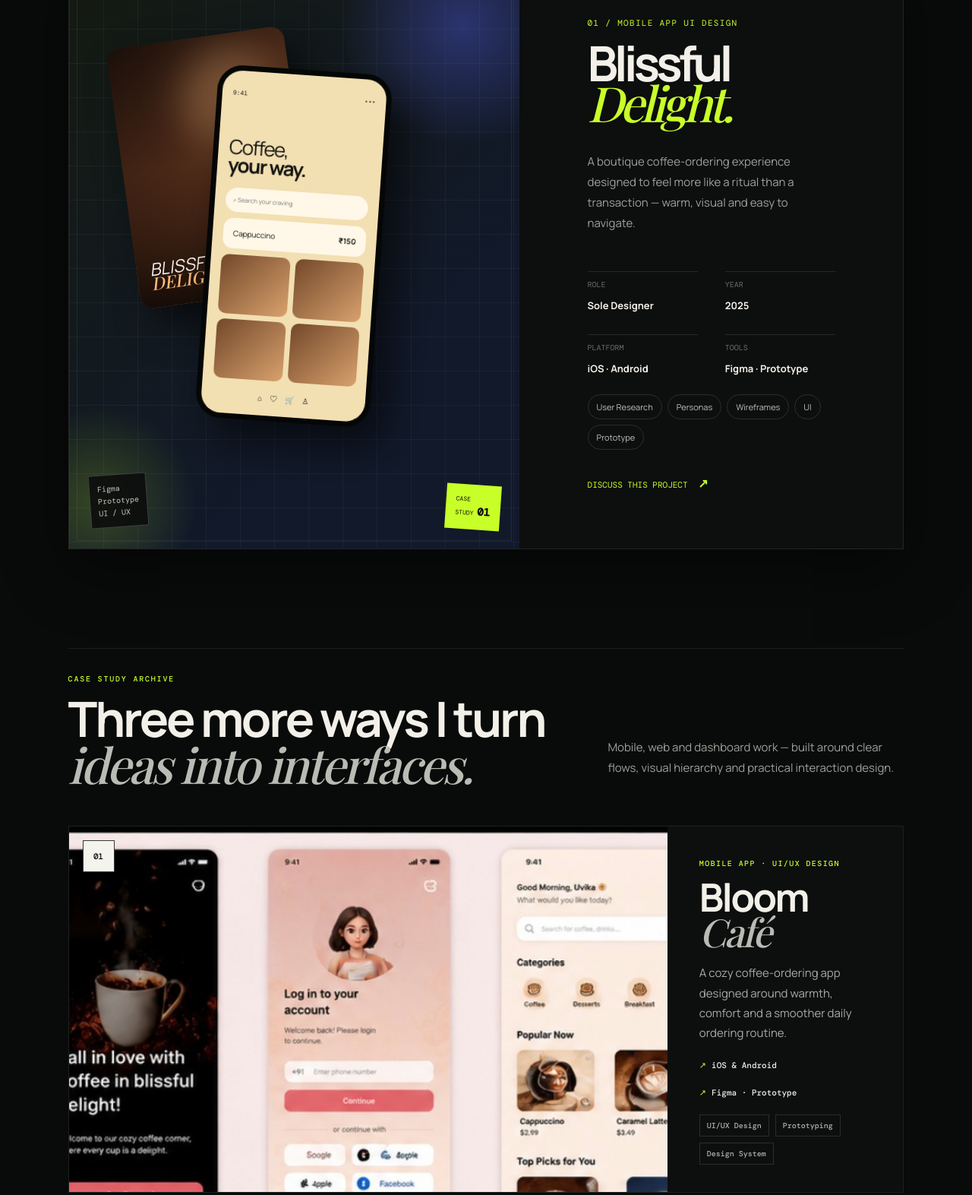
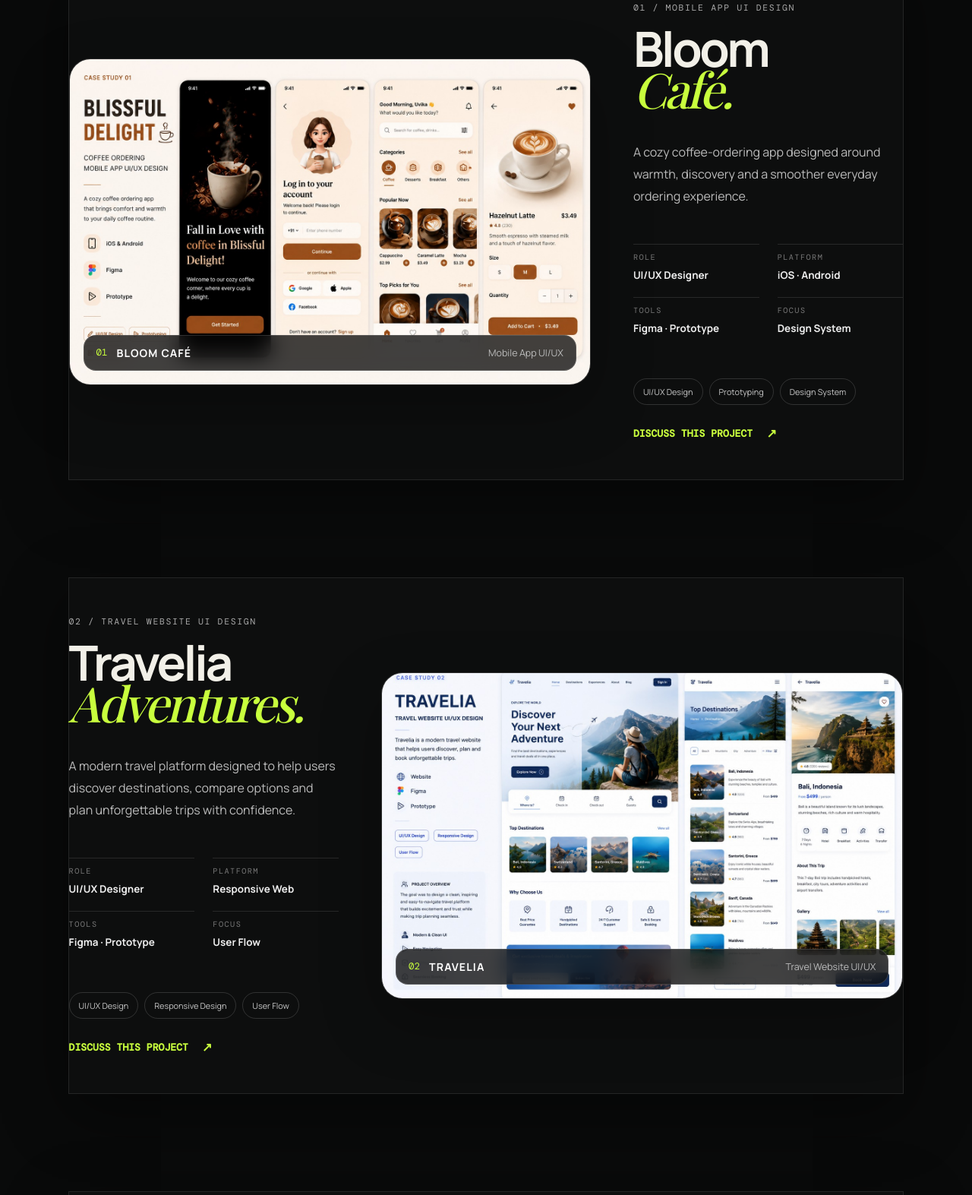
Before and after one commit to ubika-2004/ubika-portfolio, a plain HTML site: page index.html in a window 1280 px wide. Shown: the part 1322-2895 px from the top of the page at 76% size. Drawn offline with nearby package versions, Linux system fonts and the light colour scheme; a web font is replaced by a local one.

Commit message:
Add files via upload

```diff
--- a/index.html
+++ b/index.html
@@ -49,79 +49,71 @@
 <section class="marquee"><div>USER FIRST <i>✦</i> VISUAL THINKING <i>✦</i> PROTOTYPE FAST <i>✦</i> MAKE IT USEFUL <i>✦</i> MAKE IT MEMORABLE <i>✦</i></div></section>
 
 <section id="work" class="section work">
-  <div class="section-head"><span class="label">02 / SELECTED WORK</span><span class="count">01 — 04</span></div>
+  <div class="section-head"><span class="label">02 / SELECTED WORK</span><span class="count">01 — 03</span></div>
   <div class="work-intro"><h2>Good design<br><span>has a pulse.</span></h2><p>Not decoration. Not noise. A clear idea, a sharp interaction and a visual system that makes people want to keep going.</p></div>
 
-  <article class="case">
-    <div class="case-visual">
-      <div class="visual-grid"></div>
-      <div class="shape shape-1"></div><div class="shape shape-2"></div>
-      <div class="coffee-shot"><span>BLISSFUL<br><em>DELIGHT</em></span></div>
-      <div class="phone">
-        <div class="status">9:41 <span>•••</span></div>
-        <div class="phone-title">Coffee,<br><b>your way.</b></div>
-        <div class="search">⌕ Search your craving</div>
-        <div class="coffee-card"><span>Cappuccino</span><b>₹150</b></div>
-        <div class="coffee-grid"><i></i><i></i><i></i><i></i></div>
-        <div class="phone-nav">⌂　♡　🛒　♙</div>
+  <div class="case-list">
+
+    <article class="case case-feature">
+      <div class="case-visual case-image">
+        <img src="bloom-cafe.png" alt="Bloom Café mobile app UI/UX case study">
+        <div class="case-overlay"><span>01</span><b>BLOOM CAFÉ</b><em>Mobile App UI/UX</em></div>
       </div>
-      <div class="case-sticker">CASE<br>STUDY <b>01</b></div>
-      <div class="floating-note">Figma<br>Prototype<br>UI / UX</div>
-    </div>
-
       <div class="case-copy">
         <div class="number">01 / MOBILE APP UI DESIGN</div>
-      <h3>Blissful<br><em>Delight.</em></h3>
-      <p>A boutique coffee-ordering experience designed to feel more like a ritual than a transaction — warm, visual and easy to navigate.</p>
+        <h3>Bloom<br><em>Café.</em></h3>
+        <p>A cozy coffee-ordering app designed around warmth, discovery and a smoother everyday ordering experience.</p>
         <div class="meta-grid">
-        <div><small>ROLE</small><b>Sole Designer</b></div>
-        <div><small>YEAR</small><b>2025</b></div>
+          <div><small>ROLE</small><b>UI/UX Designer</b></div>
           <div><small>PLATFORM</small><b>iOS · Android</b></div>
           <div><small>TOOLS</small><b>Figma · Prototype</b></div>
+          <div><small>FOCUS</small><b>Design System</b></div>
         </div>
-      <div class="tags"><span>User Research</span><span>Personas</span><span>Wireframes</span><span>UI</span><span>Prototype</span></div>
-      <a class="case-link" href="mailto:uvikachakraborty2004@gmail.com?subject=Blissful%20Delight%20Case%20Study">Discuss this project <b>↗</b></a>
+        <div class="tags"><span>UI/UX Design</span><span>Prototyping</span><span>Design System</span></div>
+        <a class="case-link" href="#contact">Discuss this project <b>↗</b></a>
       </div>
     </article>
 
-  <div class="case-study-head">
-    <div><span>CASE STUDY ARCHIVE</span><h3>Three more ways I turn <em>ideas into interfaces.</em></h3></div>
-    <p>Mobile, web and dashboard work — built around clear flows, visual hierarchy and practical interaction design.</p>
+    <article class="case case-reverse">
+      <div class="case-visual case-image">
+        <img src="travelia.png" alt="Travelia travel website UI/UX case study">
+        <div class="case-overlay"><span>02</span><b>TRAVELIA</b><em>Travel Website UI/UX</em></div>
       </div>
-
-  <div class="case-study-stack">
-    <article class="archive-card">
-      <div class="archive-image"><img src="case-study-1.jpg" alt="Bloom Café mobile app UI UX case study"><span class="archive-index">01</span></div>
-      <div class="archive-copy">
-        <div class="archive-kicker">MOBILE APP · UI/UX DESIGN</div>
-        <h4>Bloom <em>Café</em></h4>
-        <p>A cozy coffee-ordering app designed around warmth, comfort and a smoother daily ordering routine.</p>
-        <div class="archive-meta"><span>iOS & Android</span><span>Figma · Prototype</span></div>
-        <div class="archive-tags"><span>UI/UX Design</span><span>Prototyping</span><span>Design System</span></div>
+      <div class="case-copy">
+        <div class="number">02 / TRAVEL WEBSITE UI DESIGN</div>
+        <h3>Travelia<br><em>Adventures.</em></h3>
+        <p>A modern travel platform designed to help users discover destinations, compare options and plan unforgettable trips with confidence.</p>
+        <div class="meta-grid">
+          <div><small>ROLE</small><b>UI/UX Designer</b></div>
+          <div><small>PLATFORM</small><b>Responsive Web</b></div>
+          <div><small>TOOLS</small><b>Figma · Prototype</b></div>
+          <div><small>FOCUS</small><b>User Flow</b></div>
+        </div>
+        <div class="tags"><span>UI/UX Design</span><span>Responsive Design</span><span>User Flow</span></div>
+        <a class="case-link" href="#contact">Discuss this project <b>↗</b></a>
       </div>
     </article>
 
-    <article class="archive-card archive-card-reverse">
-      <div class="archive-image"><img src="case-study-2.jpg" alt="Travelia travel website UI UX case study"><span class="archive-index">02</span></div>
-      <div class="archive-copy">
-        <div class="archive-kicker">TRAVEL WEBSITE · UI/UX DESIGN</div>
-        <h4>Tra<em>velia</em></h4>
-        <p>A modern travel experience that helps people discover destinations, plan trips and book unforgettable adventures.</p>
-        <div class="archive-meta"><span>Responsive Website</span><span>Figma · Prototype</span></div>
-        <div class="archive-tags"><span>UI/UX Design</span><span>Responsive Design</span><span>User Flow</span></div>
+    <article class="case case-feature">
+      <div class="case-visual case-image">
+        <img src="finwise.png" alt="FinWise finance dashboard UI/UX case study">
+        <div class="case-overlay"><span>03</span><b>FINWISE</b><em>Finance Dashboard UI/UX</em></div>
+      </div>
+      <div class="case-copy">
+        <div class="number">03 / FINANCE DASHBOARD UI DESIGN</div>
+        <h3>Fin<br><em>Wise.</em></h3>
+        <p>A personal finance dashboard that turns complex financial information into a clearer, more approachable experience.</p>
+        <div class="meta-grid">
+          <div><small>ROLE</small><b>UI/UX Designer</b></div>
+          <div><small>PLATFORM</small><b>Web App</b></div>
+          <div><small>TOOLS</small><b>Figma · Prototype</b></div>
+          <div><small>FOCUS</small><b>Data Visualization</b></div>
+        </div>
+        <div class="tags"><span>Dashboard Design</span><span>Data Visualization</span><span>UX Research</span></div>
+        <a class="case-link" href="#contact">Discuss this project <b>↗</b></a>
       </div>
     </article>
 
-    <article class="archive-card">
-      <div class="archive-image"><img src="case-study-3.jpg" alt="FinWise finance dashboard UI UX case study"><span class="archive-index">03</span></div>
-      <div class="archive-copy">
-        <div class="archive-kicker">FINANCE DASHBOARD · UI/UX DESIGN</div>
-        <h4>Fin<em>Wise</em></h4>
-        <p>A personal finance dashboard designed to help users track, analyze and grow their finances with clarity.</p>
-        <div class="archive-meta"><span>Web App</span><span>Figma · Prototype</span></div>
-        <div class="archive-tags"><span>Dashboard Design</span><span>Data Visualization</span><span>UX Research</span></div>
-      </div>
-    </article>
   </div>
 
   <div class="work-note"><span>MORE PROJECTS</span><b>IN PROGRESS</b><i>+</i></div>
--- a/style.css
+++ b/style.css
@@ -77,43 +77,18 @@
   .hero:after{display:none}
 }
 
-/* ===== V5.1 CASE STUDY ARCHIVE ===== */
-.case-study-head{display:grid;grid-template-columns:1.25fr .75fr;gap:50px;align-items:end;margin:130px 0 48px;border-top:1px solid #ffffff14;padding-top:26px}
-.case-study-head>div>span{font:500 10px "DM Mono";letter-spacing:.18em;color:var(--acid)}
-.case-study-head h3{font-size:clamp(34px,5vw,70px);line-height:.95;letter-spacing:-.05em;margin:14px 0 0;max-width:800px}
-.case-study-head h3 em{font-family:"Playfair Display",serif;font-weight:500;color:#b9bcb4}
-.case-study-head p{font-size:15px;line-height:1.8;color:#9da19a;max-width:390px;justify-self:end}
-.case-study-stack{display:flex;flex-direction:column;gap:30px}
-.archive-card{display:grid;grid-template-columns:minmax(0,1.65fr) minmax(300px,.65fr);background:#0d0f0f;border:1px solid #ffffff12;overflow:hidden;min-height:350px;transition:transform .45s,border-color .45s,box-shadow .45s}
-.archive-card:hover{transform:translateY(-7px);border-color:#c8ff2855;box-shadow:0 30px 80px #0008}
-.archive-card-reverse{grid-template-columns:minmax(300px,.65fr) minmax(0,1.65fr)}
-.archive-card-reverse .archive-image{order:2}
-.archive-card-reverse .archive-copy{order:1}
-.archive-image{position:relative;overflow:hidden;background:#171817;min-height:350px}
-.archive-image img{width:100%;height:100%;display:block;object-fit:cover;transition:transform .7s cubic-bezier(.2,.7,.2,1);filter:saturate(.96)}
-.archive-card:hover .archive-image img{transform:scale(1.035)}
-.archive-index{position:absolute;top:18px;left:18px;width:42px;height:42px;display:grid;place-items:center;border:1px solid #090a0acc;background:#f4f4ed;color:#090a0a;font:500 11px "DM Mono";z-index:2}
-.archive-copy{padding:42px 42px 36px;display:flex;flex-direction:column;justify-content:center}
-.archive-kicker{font:500 10px "DM Mono";letter-spacing:.14em;color:#c8ff28;margin-bottom:14px}
-.archive-copy h4{font-size:clamp(36px,4vw,62px);line-height:.9;letter-spacing:-.05em;margin:0 0 18px}
-.archive-copy h4 em{font-family:"Playfair Display",serif;font-weight:500;color:#b9bcb4}
-.archive-copy p{font-size:15px;line-height:1.75;color:#a7aaa3;max-width:440px;margin:0 0 22px}
-.archive-meta{display:flex;gap:22px;flex-wrap:wrap;margin-bottom:22px}
-.archive-meta span{font:500 11px "DM Mono";color:#ecece5}
-.archive-meta span:before{content:"↗";color:#c8ff28;margin-right:7px}
-.archive-tags{display:flex;gap:8px;flex-wrap:wrap}
-.archive-tags span{font:500 10px "DM Mono";padding:7px 9px;border:1px solid #ffffff20;color:#aeb2a9}
-@media(max-width:850px){
-  .case-study-head{grid-template-columns:1fr;gap:18px;margin-top:90px}
-  .case-study-head p{justify-self:start}
-  .archive-card,.archive-card-reverse{grid-template-columns:1fr}
-  .archive-card-reverse .archive-image,.archive-card-reverse .archive-copy{order:initial}
-  .archive-image{min-height:unset;aspect-ratio:1536/410}
-  .archive-copy{padding:32px 26px}
-}
-@media(max-width:560px){
-  .case-study-head h3{font-size:36px}
-  .archive-image{aspect-ratio:1.9/1}
-  .archive-copy h4{font-size:42px}
-  .archive-copy p{font-size:14px}
-}
+/* CASE STUDIES V6 — three-project showcase */
+.case-list{display:grid;gap:8rem;margin-top:5rem}
+.case{position:relative;display:grid;grid-template-columns:minmax(0,1.45fr) minmax(300px,.75fr);gap:3.5rem;align-items:center}
+.case-reverse{grid-template-columns:minmax(300px,.75fr) minmax(0,1.45fr)}
+.case-reverse .case-visual{order:2}
+.case-reverse .case-copy{order:1}
+.case-image{position:relative;overflow:hidden;border:1px solid rgba(255,255,255,.12);border-radius:28px;background:#111;min-height:360px;box-shadow:0 28px 80px rgba(0,0,0,.28)}
+.case-image img{display:block;width:100%;height:auto;aspect-ratio:16/10;object-fit:cover;transition:transform .7s cubic-bezier(.2,.8,.2,1),filter .5s ease}
+.case:hover .case-image img{transform:scale(1.035);filter:saturate(1.06)}
+.case-overlay{position:absolute;left:18px;right:18px;bottom:18px;display:flex;align-items:center;gap:12px;padding:13px 16px;border:1px solid rgba(255,255,255,.14);border-radius:16px;background:rgba(7,7,7,.76);backdrop-filter:blur(14px);color:#fff}
+.case-overlay span{font-family:'DM Mono',monospace;color:#c8ff3d;font-size:.78rem}.case-overlay b{font-size:.88rem;letter-spacing:.08em}.case-overlay em{margin-left:auto;color:#bbb;font-style:normal;font-size:.78rem}
+.case-copy{padding:1rem 0}.case-copy .number{font-family:'DM Mono',monospace;font-size:.72rem;letter-spacing:.14em;color:#a8a8a8;margin-bottom:1.2rem}.case-copy h3{font-size:clamp(3rem,5vw,5.5rem);line-height:.84;margin:0 0 1.5rem;letter-spacing:-.055em}.case-copy h3 em{font-family:'Playfair Display',serif;color:#c8ff3d;font-weight:500}.case-copy>p{font-size:1rem;line-height:1.8;color:#bcbcbc;max-width:520px}.case-copy .meta-grid{margin:2rem 0;display:grid;grid-template-columns:1fr 1fr;gap:1.15rem 1.5rem}.case-copy .meta-grid small{display:block;font-family:'DM Mono',monospace;color:#777;font-size:.64rem;letter-spacing:.14em;margin-bottom:.35rem}.case-copy .meta-grid b{font-size:.84rem;color:#eee}.case-copy .tags{display:flex;flex-wrap:wrap;gap:.5rem}.case-copy .tags span{border:1px solid rgba(255,255,255,.15);border-radius:999px;padding:.55rem .75rem;font-size:.68rem;color:#c8c8c8}.case-copy .case-link{display:inline-flex;gap:.7rem;align-items:center;margin-top:1.7rem;color:#c8ff3d;text-decoration:none;font-weight:700;font-size:.82rem}.case-copy .case-link b{transition:transform .25s ease}.case-copy .case-link:hover b{transform:translate(4px,-4px)}
+.work-note{display:none}
+@media(max-width:900px){.case,.case-reverse{grid-template-columns:1fr;gap:2rem}.case-reverse .case-visual,.case-reverse .case-copy{order:initial}.case-list{gap:5rem}.case-image{min-height:0}.case-overlay em{display:none}}
+@media(max-width:600px){.case-list{margin-top:3rem;gap:4rem}.case-image{border-radius:20px}.case-overlay{left:10px;right:10px;bottom:10px;padding:10px 12px}.case-copy h3{font-size:3.3rem}.case-copy .meta-grid{gap:1rem}.case-copy>p{font-size:.92rem}.case-copy .tags span{font-size:.62rem}}
```
Also changed, not shown: README.txt, bloom-cafe.png (added), finwise.png (added), travelia.png (added). Lines whose indentation alone changed are shown as unchanged.
